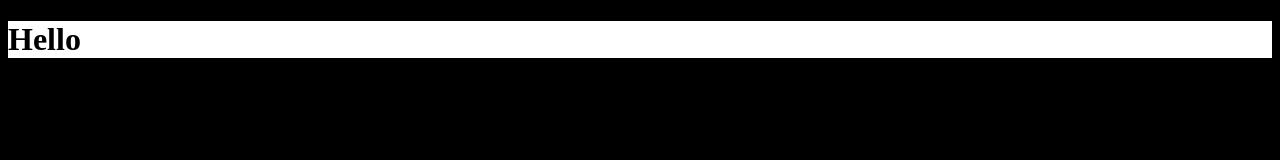
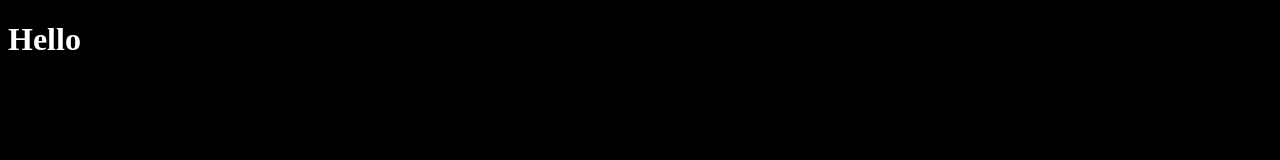
Before and after one commit to standenboy/standenboy.github.io, a plain HTML site: page index.html in a window 1280 px wide. Drawn offline with Linux system fonts and the light colour scheme.

Commit message:
Update index.html

```diff
--- a/index.html
+++ b/index.html
@@ -6,7 +6,7 @@
 		<title>standenboy</title>
 
 
-		<h1 style="background-color:#ffffff;">Hello</h1>
+		<h1 style="color:White;">Hello</h1>
 		<p>Hi</p>
 		<p>Hello i did your mom</p>
 
```
